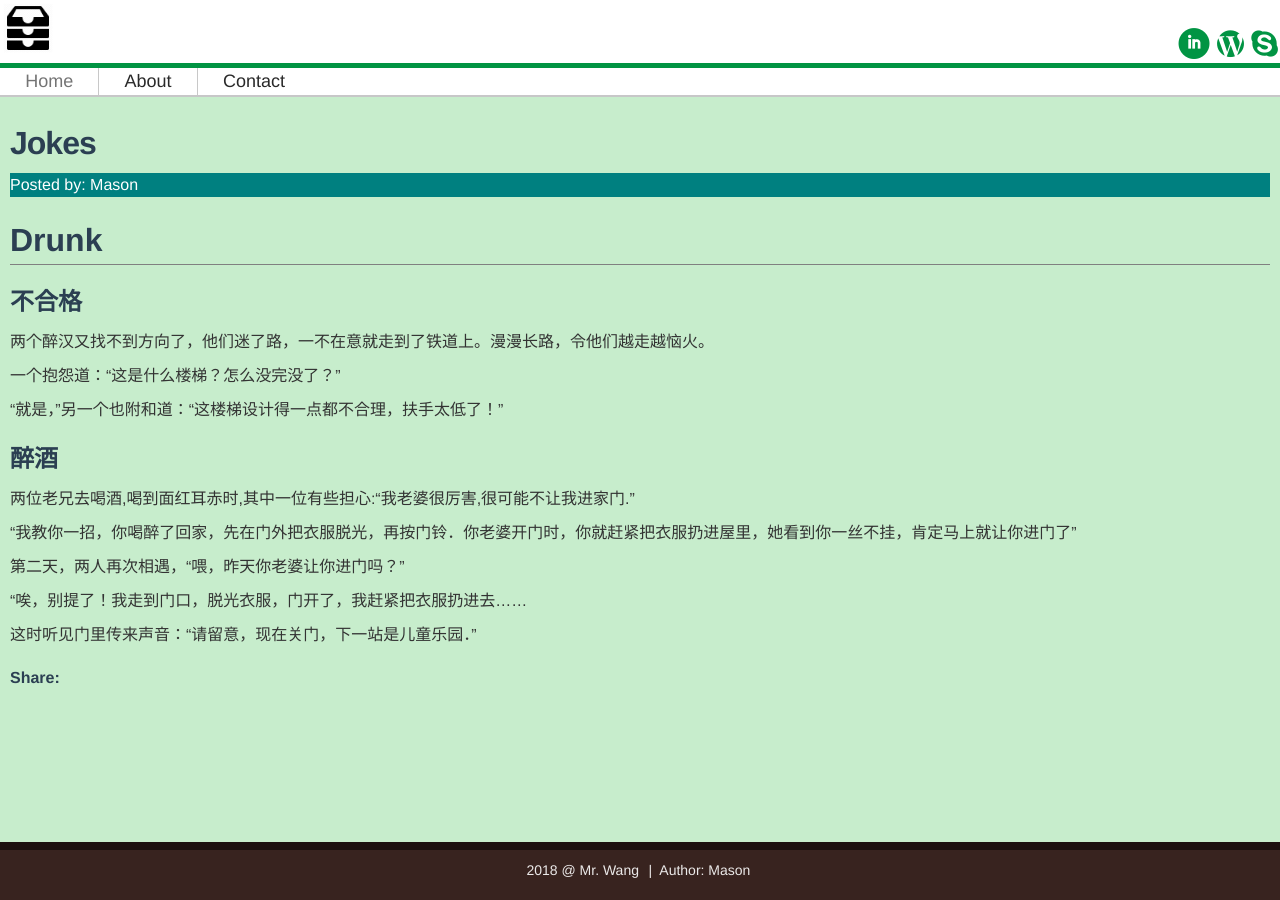
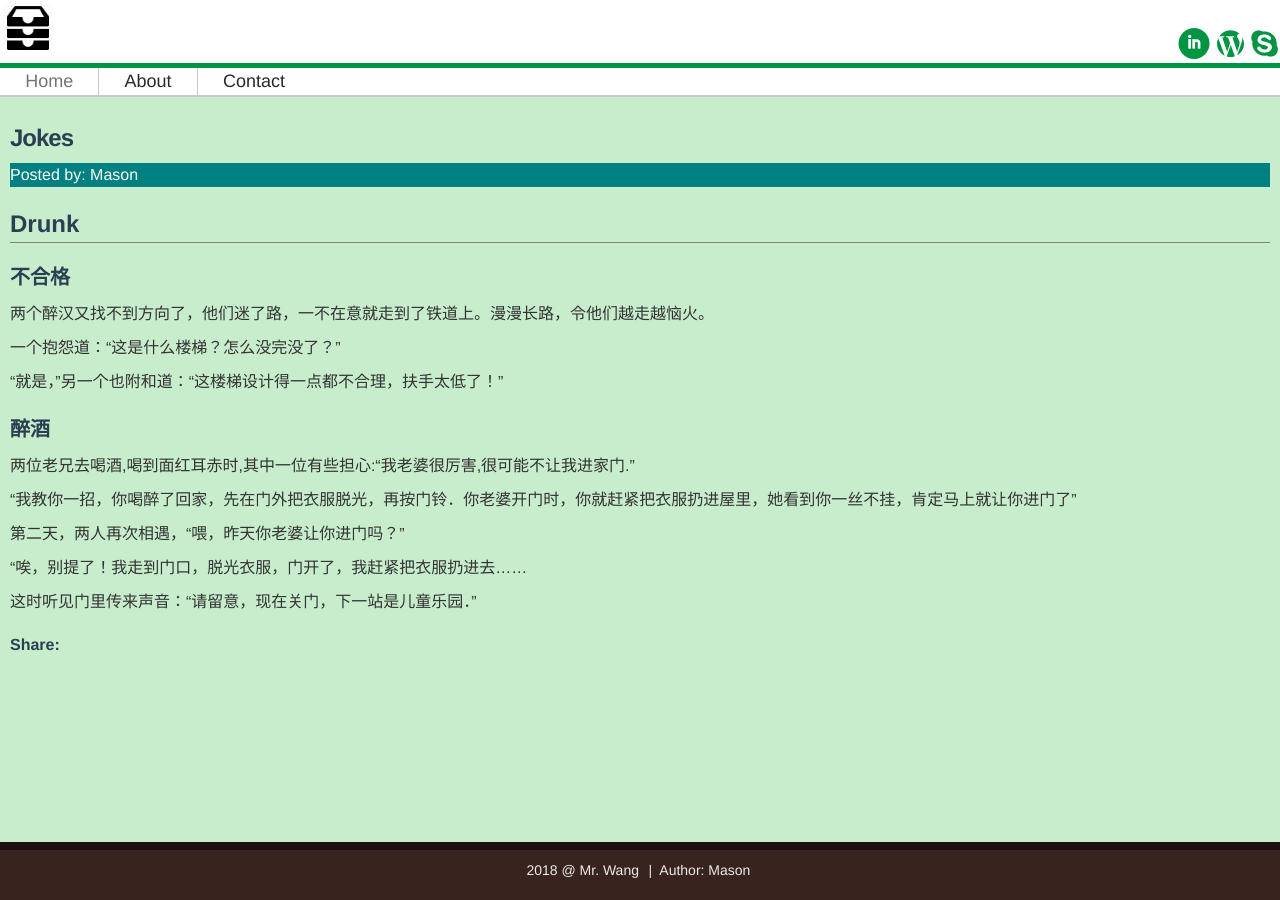
Before and after one commit to mason-mx/jekyll_demo, a Jekyll site: the page built from _posts/1000-01-01-jokes.md, in a window 1280 px wide. Built offline with Jekyll 4.4.1, drawn with Linux system fonts in a browser that asks for light colours.

Commit message:
decrease font sizes in post

```diff
--- a/_sass/_layout.scss
+++ b/_sass/_layout.scss
@@ -201,15 +201,15 @@ article header p {
 
     h1,
     h2 {
-        font-size: 2rem;
+        font-size: 1.5rem;
     }
 
     h3 {
-        font-size: 1.5rem;
+        font-size: 1.25rem;
     }
 
     h4 {
-        font-size: 1.25rem;
+        font-size: 1.1rem;
     }
 
     h5,
```
